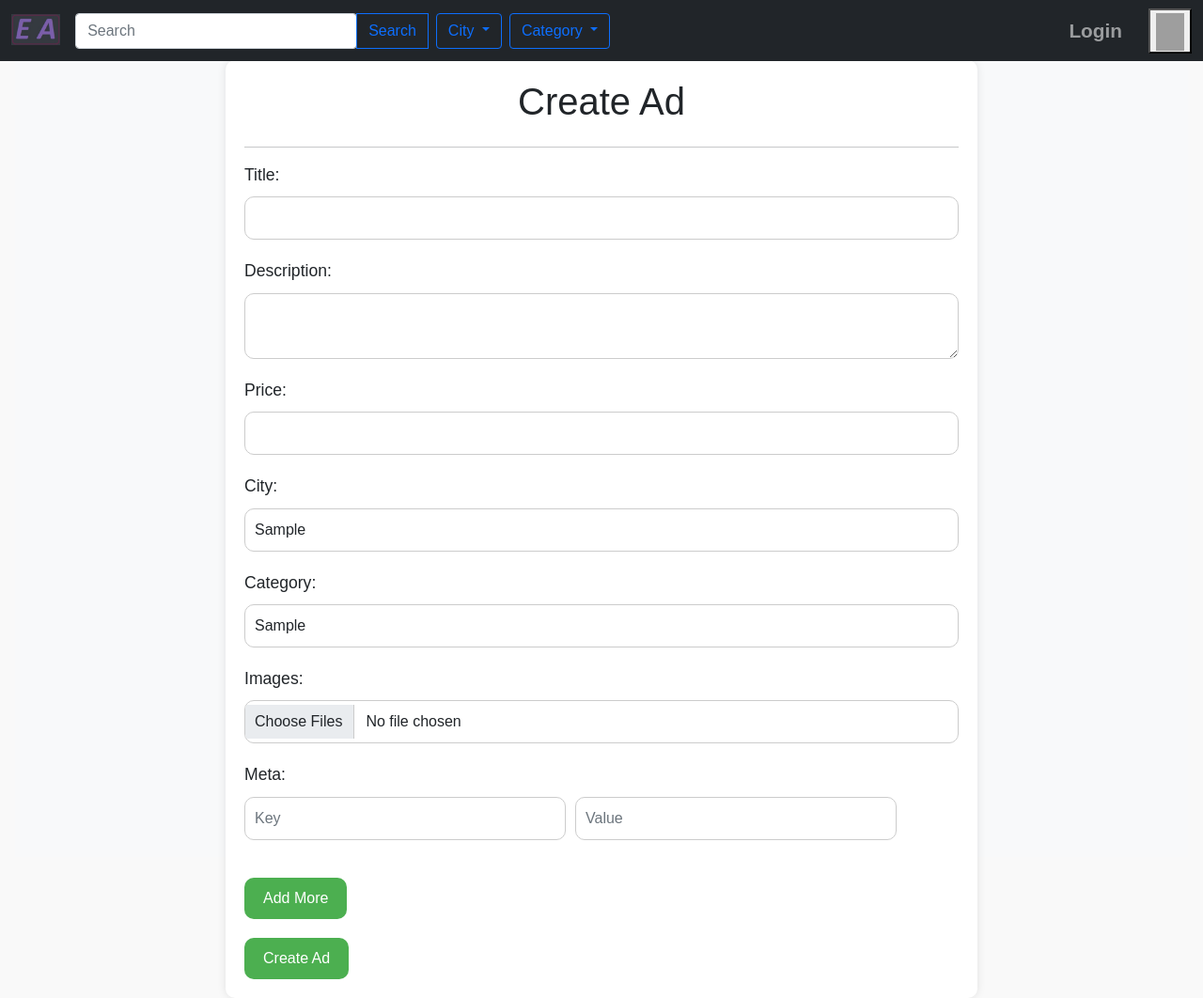
After one commit to alinrz0/advertising-web-Django, a Django app: template ads/templates/ads/create_ad.html in a window 1280 px wide. The commit adds this page. Shown: the whole page at 94% size. Run offline with Django 5.2, Linux system fonts and the light colour scheme; the template is opened without the code that fills it: most values are stand-ins (such as "Sample title", 1, 10 or a date in 2020); parts of the project's set-up code (start-up, migrations or seed data) failed here and were passed over; some libraries are stand-ins or nearby versions; grey boxes are pictures that could not be loaded.

Commit message:
make option to user can add ad

```diff
--- /dev/null
+++ b/ads/static/ads/create_ad.css
@@ -0,0 +1,101 @@
+body {
+    font-family: Arial, sans-serif;
+    margin: 0;
+    padding: 0;
+    background-color: #f5f5f5;
+}
+
+.custome-container {
+    height: 100vh;
+    margin: 0;
+    /* background-color: #f5f5f5; */
+}
+
+.ad-form {
+    display: flex;
+    flex-direction: column;
+    max-width: 800px;
+    margin: 0 auto;
+    padding: 20px;
+    background-color: white;
+    box-shadow: 0 0 10px rgba(0, 0, 0, 0.1);
+    border-radius: 10px;
+}
+
+.ad-form label {
+    font-size: 1.1em;
+    margin-bottom: 10px;
+}
+
+.ad-form input,
+.ad-form textarea,
+.ad-form select {
+    width: 100%;
+    padding: 10px;
+    margin-bottom: 20px;
+    border: 1px solid #ccc;
+    border-radius: 10px;
+}
+
+.ad-form button[type="submit"] {
+    background-color: #4CAF50;
+    color: #fff;
+    padding: 10px 20px;
+    border: none;
+    border-radius: 10px;
+    cursor: pointer;
+}
+
+.ad-form button[type="submit"]:hover {
+    background-color: #3e8e41;
+}
+
+.ad-form.form-group {
+    margin-bottom: 20px;
+}
+
+.ad-form.form-group label {
+    display: block;
+    margin-bottom: 10px;
+}
+
+.ad-form.form-group input,
+.ad-form.form-group textarea,
+.ad-form.form-group select {
+    width: 100%;
+    padding: 10px;
+    margin-bottom: 20px;
+    border: 1px solid #ccc;
+    border-radius: 10px;
+}
+
+
+/* Styles for meta part */
+
+.meta-input {
+    display: flex;
+    margin-bottom: 20px;
+}
+
+.meta-input input[type="text"] {
+    width: 45%;
+    margin-right: 10px;
+}
+
+.meta-input input[type="text"]:first-child {
+    margin-right: 10px;
+}
+
+#add-meta-btn {
+    background-color: #4CAF50;
+    color: #fff;
+    padding: 10px 20px;
+    border: none;
+    border-radius: 10px;
+    cursor: pointer;
+    margin-bottom: 20px;
+}
+
+#add-meta-btn:hover {
+    background-color: #3e8e41;
+}
--- /dev/null
+++ b/ads/templates/ads/create_ad.html
@@ -0,0 +1,78 @@
+{% extends 'base.html' %}
+{% load static %}
+
+{% block title %}
+    Create Ad
+{% endblock %}
+
+{%block custom_tags%}
+    <link rel="stylesheet" href="{% static 'ads/create_ad.css' %}">
+{% endblock %}
+
+{% block content %}
+    <div class="custome-container">
+        <div class="ad-form">
+            <h1 class="text-center">Create Ad</h1><hr style="border-bottom:  black">
+            <form method="post" enctype="multipart/form-data">
+                {% csrf_token %}
+                <div class="form-group">
+                    <label for="title">Title:</label>
+                    <input type="text" id="title" name="title" class="form-control">
+                </div>
+                <div class="form-group">
+                    <label for="description">Description:</label>
+                    <textarea id="description" name="description" class="form-control"></textarea>
+                </div>
+                <div class="form-group">
+                    <label for="price">Price:</label>
+                    <input type="number" id="price" name="price" class="form-control">
+                </div>
+                <div class="form-group">
+                    <label for="city_id">City:</label>
+                    <select id="city_id" name="city_id" class="form-control">
+                        {% for city in cities %}
+                            <option value="{{ city.0 }}">{{ city.1 }}</option>
+                        {% endfor %}
+                    </select>
+                </div>
+                <div class="form-group">
+                    <label for="category_id">Category:</label>
+                    <select id="category_id" name="category_id" class="form-control">
+                        {% for category in categories %}
+                            <option value="{{ category.0 }}">{{ category.1 }}</option>
+                        {% endfor %}
+                    </select>
+                </div>
+                <div class="form-group">
+                    <label for="images">Images:</label>
+                    <input type="file" id="images" name="images"  accept="image/*" class="form-control" multiple />
+                  </div>
+
+                  <div class="form-group">
+                    <label for="meta">Meta:</label>
+                    <div id="meta-container">
+                        <div class="meta-input">
+                            <input type="text" name="meta[]" class="form-control" placeholder="Key">
+                            <input type="text" name="meta[]" class="form-control" placeholder="Value">
+                        </div>
+                    </div>
+                    <button type="button" id="add-meta-btn">Add More</button>
+                </div>
+
+                <script>
+                    $(document).ready(function() {
+                        $('#add-meta-btn').click(function() {
+                            $('#meta-container').append(`
+                                <div class="meta-input">
+                                    <input type="text" name="meta[]" class="form-control" placeholder="Key">
+                                    <input type="text" name="meta[]" class="form-control" placeholder="Value">
+                                </div>
+                            `);
+                        });
+                    });
+                </script>
+                <button type="submit" class="btn btn-primary">Create Ad</button>
+            </form>
+        </div>
+    </div>
+{% endblock %}
--- a/ads/urls.py
+++ b/ads/urls.py
@@ -3,5 +3,6 @@ from . import views
 urlpatterns = [
      path("ads/",views.AdListView.as_view() , name='ads_list'),
      path('ads/<slug>/<pk>/', views.AdDetailView.as_view(), name='ad_detail'),
-     path('' , views.empty_url)
+     path('' , views.empty_url),
+     path('ads/create_ad/', views.CreateAdView.as_view(), name='create_ad'),
 ]
--- a/templates/layout/navbar.html
+++ b/templates/layout/navbar.html
@@ -117,6 +117,7 @@
       </button>
       <div class="dropdown-menu dropdown-menu-fullpage" aria-labelledby="dropdownMenuLink" style="position: fixed; top: 0; right: 0; width: 15%; height: 100vh; background-color: #343a40; border: none; padding: 20px; overflow-y: auto;">
         <!-- your dropdown menu content here -->
+        <a class="dropdown-item" href="{% url 'create_ad' %}?identifier=USER" style="color: #ffffff;">Create Ad</a>
         <a class="dropdown-item" href="{% url 'about_us' %}" style="color: #ffffff;">About Us</a>
         <a class="dropdown-item" href="{% url 'logout' %}" style="color: #ffffff;">Log Out</a>
         <!-- Add more items here -->
```
Also changed, not shown: ads/views.py (+75 -3 lines), static/img/IMG_20190823_170835_993.jpg (added), static/img/IMG_20190823_170843_721.jpg (added), static/img/IMG_20190823_170843_721_4cQAW3x.jpg (added), static/img/IMG_20190826_130504_182.jpg (added), static/img/IMG_20190828_093822_582.jpg (added), static/img/IMG_20190828_093822_582_1mDxDQP.jpg (added), static/img/IMG_20191207_083725_855.jpg (added), static/img/IMG_20200110_130859_202.jpg (added), static/img/IMG_20200110_130859_202_omaQoQb.jpg (added).
